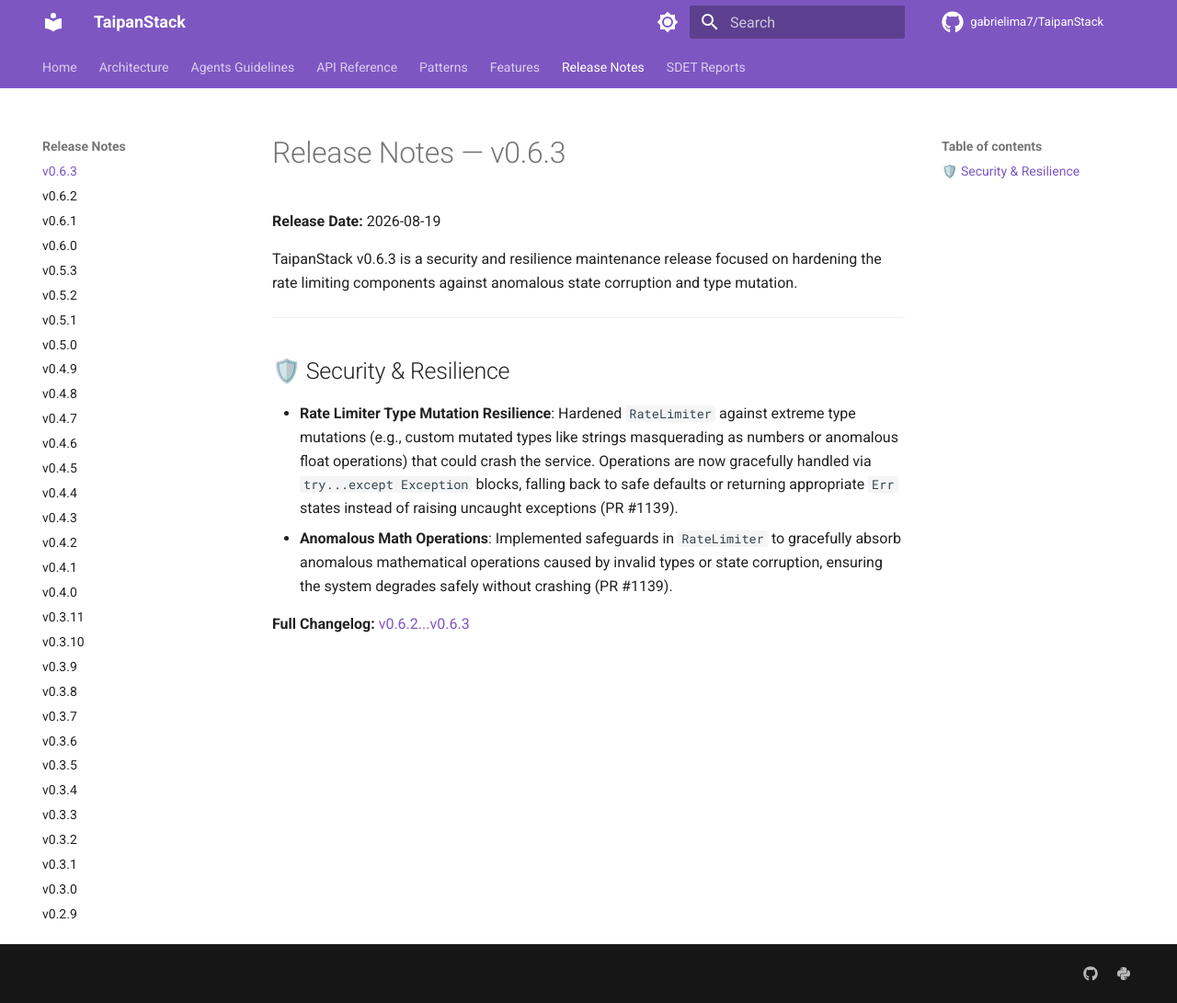
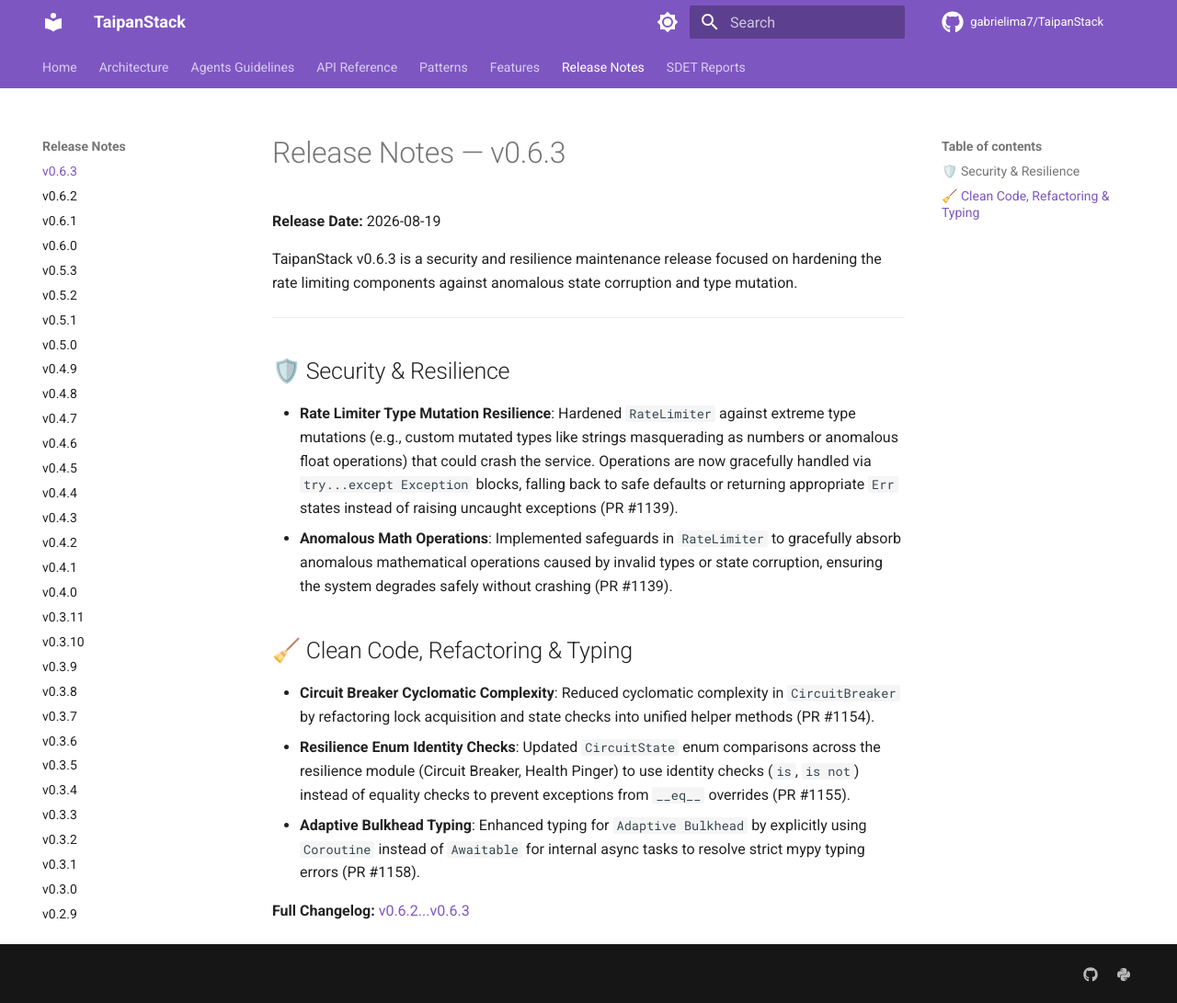
Before and after one commit to gabrielima7/TaipanStack, an MkDocs documentation site: the page built from docs/releases/v0.6.3.md, in a window 1280 px wide and 1091 px high. Shown: the whole window at 92% size. Built offline with MkDocs 1.6.1 and Material for MkDocs 9.7.7, drawn with Linux system fonts in a browser that asks for light colours; comment, search, counter and statistics services are not loaded.

Commit message:
docs: update changelog and release notes for resilience improvements (#1177)
Co-authored-by: google-labs-jules[bot] <161369871+google-labs-jules[bot]@users.noreply.github.com>
Co-authored-by: gabrielima7 <230595838+gabrielima7@users.noreply.github.com>

```diff
--- a/docs/releases/v0.6.3.md
+++ b/docs/releases/v0.6.3.md
@@ -11,4 +11,10 @@ TaipanStack v0.6.3 is a security and resilience maintenance release focused on h
 - **Rate Limiter Type Mutation Resilience**: Hardened `RateLimiter` against extreme type mutations (e.g., custom mutated types like strings masquerading as numbers or anomalous float operations) that could crash the service. Operations are now gracefully handled via `try...except Exception` blocks, falling back to safe defaults or returning appropriate `Err` states instead of raising uncaught exceptions (PR #1139).
 - **Anomalous Math Operations**: Implemented safeguards in `RateLimiter` to gracefully absorb anomalous mathematical operations caused by invalid types or state corruption, ensuring the system degrades safely without crashing (PR #1139).
 
+## 🧹 Clean Code, Refactoring & Typing
+
+- **Circuit Breaker Cyclomatic Complexity**: Reduced cyclomatic complexity in `CircuitBreaker` by refactoring lock acquisition and state checks into unified helper methods (PR #1154).
+- **Resilience Enum Identity Checks**: Updated `CircuitState` enum comparisons across the resilience module (Circuit Breaker, Health Pinger) to use identity checks (`is`, `is not`) instead of equality checks to prevent exceptions from `__eq__` overrides (PR #1155).
+- **Adaptive Bulkhead Typing**: Enhanced typing for `Adaptive Bulkhead` by explicitly using `Coroutine` instead of `Awaitable` for internal async tasks to resolve strict mypy typing errors (PR #1158).
+
 **Full Changelog:** [v0.6.2...v0.6.3](https://github.com/gabrielima7/TaipanStack/compare/v0.6.2...v0.6.3)
```
Also changed, not shown: CHANGELOG.md (+5 -0 lines).
